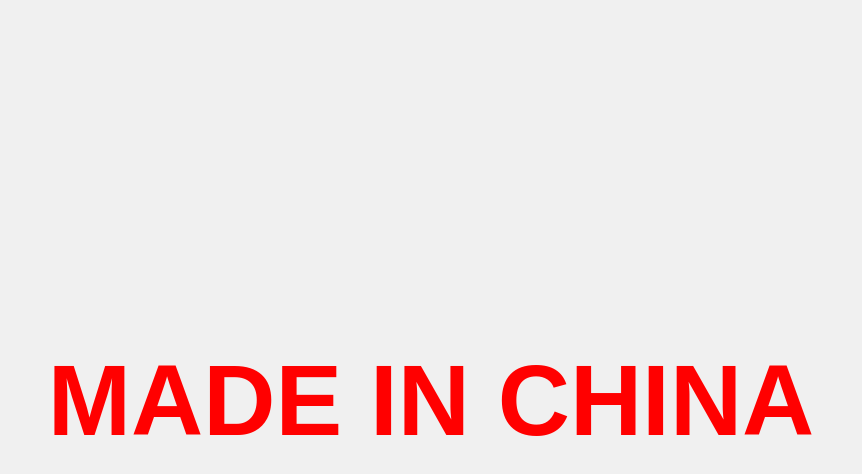
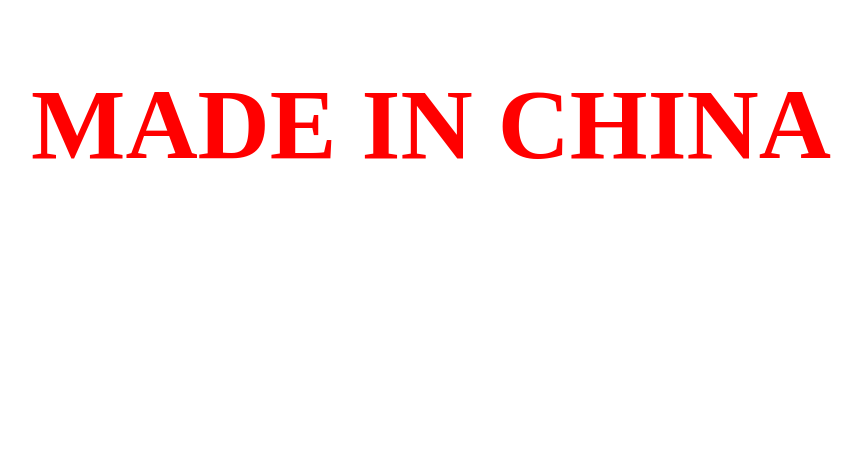
Before and after one commit to naoki199812/made-in--china, a plain HTML site: page impex.html in a window 1280 px wide. Shown: the whole page, without its empty margins (209-1071 px from the left). Drawn offline with Linux system fonts and the light colour scheme.

Commit message:
Update impex.html

```diff
--- a/impex.html
+++ b/impex.html
@@ -1,25 +1,10 @@
+
 <!DOCTYPE html>
-<html lang="pl">
+<html>
 <head>
-    <meta charset="UTF-8">
-    <title>Made in China</title>
-    <style>
-        body {
-            background-color: #f0f0f0;
-            display: flex;
-            justify-content: center;
-            align-items: center;
-            height: 100vh;
-            margin: 0;
-        }
-        h1 {
-            font-size: 100px;
-            color: red;
-            font-family: Arial, sans-serif;
-        }
-    </style>
+  <title>Made in China</title>
 </head>
 <body>
-    <h1>MADE IN CHINA</h1>
+  <h1 style="font-size:100px; color:red; text-align:center;">MADE IN CHINA</h1>
 </body>
 </html>
```
